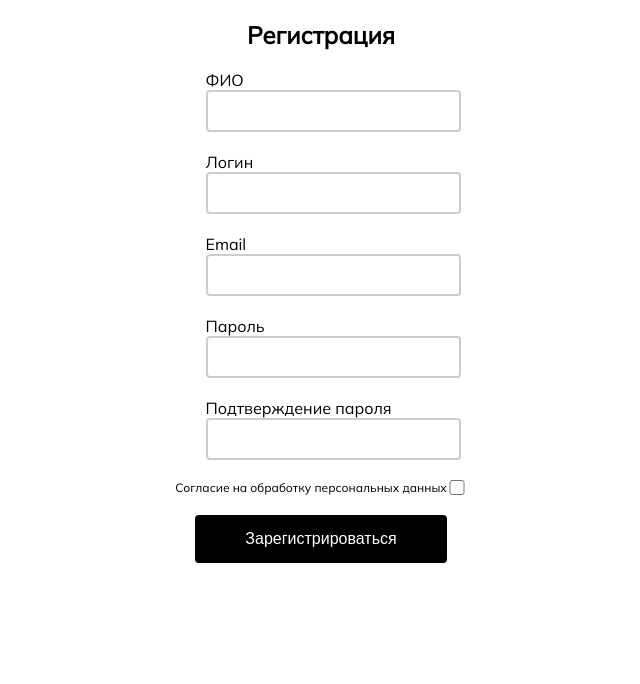
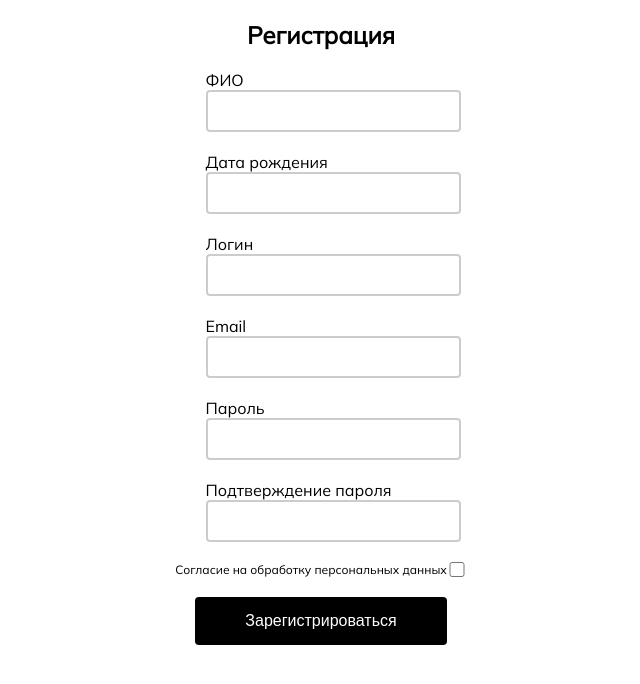
Before and after one commit to Olyx228/practica2.1, a Django app: page /user/register/ in a window 1280 px wide. Shown: the part 90-774 px from the top of the page, without its empty margins (319-959 px from the left). Run offline with Django 3.2, Linux system fonts and the light colour scheme.

Commit message:
Zадание Готово

```diff
--- a/main/static/main/style.css
+++ b/main/static/main/style.css
@@ -93,7 +93,6 @@ main p{
     display: flex;
     flex-direction: column;
 }
-
 .btn {
     background-color: #000000;
     color: white;
--- a/user/forms.py
+++ b/user/forms.py
@@ -3,6 +3,7 @@ from django.contrib.auth.models import User
 from django.contrib.auth.forms import UserCreationForm
 from django.core.exceptions import ValidationError
 import re
+from datetime import datetime
 from .models import Request, Category
 
 class LoginForm(forms.Form):
@@ -12,6 +13,13 @@ class LoginForm(forms.Form):
             'placeholder': 'Имя пользователя',
         }),
         label='Имя пользователя'
+    )
+    date_of_birth = forms.DateField(
+        widget=forms.DateInput(attrs={
+            'class': 'form-control',
+            'placeholder': 'Дата рождения'
+        }),
+        label ='Дата рождения'
     )
     password = forms.CharField(
         widget=forms.PasswordInput(attrs={
@@ -23,6 +31,7 @@ class LoginForm(forms.Form):
 
 class CustomUserCreationForm(forms.ModelForm):
     email = forms.EmailField(required=True)
+    date_of_birth = forms.DateField(widget=forms.DateInput(), label="Дата рождения")
     password1 = forms.CharField(widget=forms.PasswordInput(), label='Пароль')
     password2 = forms.CharField(widget=forms.PasswordInput(), label='Подтверждение пароля')
     full_name = forms.CharField(
@@ -67,18 +76,3 @@ class CustomUserCreationForm(forms.ModelForm):
         super().__init__(*args, **kwargs)
         for field in self.fields.values():
             field.widget.attrs.update({'class': 'form-control'})
-
-
-class RequestForm(forms.ModelForm):
-    class Meta:
-        model = Request
-        fields = ['title', 'description', 'category', 'photo']
-
-    def clean_photo(self):
-        photo = self.cleaned_data.get('photo')
-        if photo:
-            if photo.size > 2 * 1024 * 1024:  # 2MB
-                raise forms.ValidationError('Размер фото не должен превышать 2MB.')
-            if not photo.name.endswith(('.jpg', '.jpeg', '.png', '.bmp')):
-                raise forms.ValidationError('Недопустимый формат файла. Используйте jpg, jpeg, png или bmp.')
-        return photo
--- a/user/templates/user/register.html
+++ b/user/templates/user/register.html
@@ -11,6 +11,13 @@
         {{ form.full_name }}
         {% if form.full_name.errors %}
             <div class="error-messages">{{ form.full_name.errors }}</div>
+        {% endif %}
+    </div>
+    <div class="form-group">
+        <label for="{{ form.date_of_birth.id_for_label }}">{{ form.date_of_birth.label }}</label>
+        {{ form.date_of_birth }}
+        {% if form.date_of_birth.errors %}
+            <div class="error-messages">{{ form.date_of_birth.errors }}</div>
         {% endif %}
     </div>
 
--- a/user/views.py
+++ b/user/views.py
@@ -4,7 +4,6 @@ from django.contrib.auth import logout
 from django.shortcuts import render, redirect, get_object_or_404
 from .forms import CustomUserCreationForm
 from django.contrib import messages
-from .forms import RequestForm
 from .models import Request
 
 def user_login(request):
```
